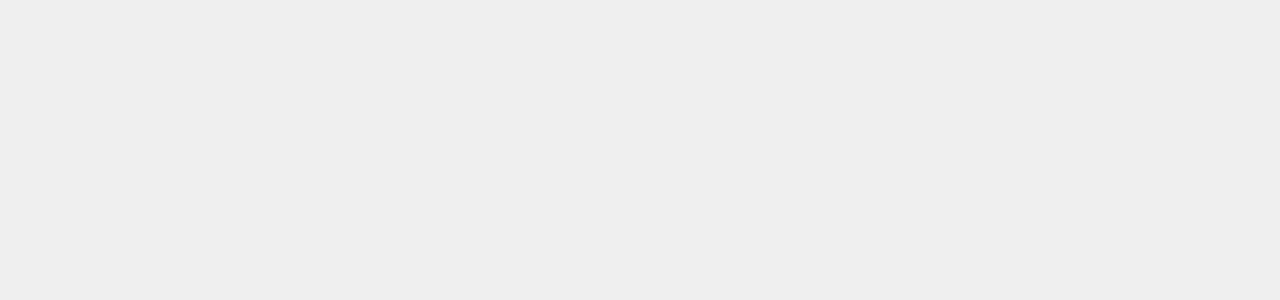
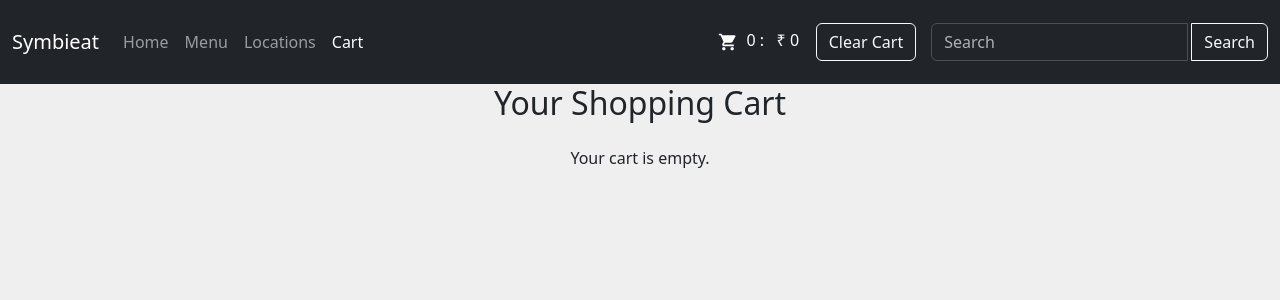
Before and after one commit to boscochanam/symbieat-fullstack, a React (Create React App) app: page /cart in a window 1280 px wide. Before the commit this address had no page. Shown: the top 300 px of the page. Built offline with nearby package versions, Linux system fonts and the light colour scheme.

Commit message:
Added a shopping cart, but removing from cart does not work

```diff
--- a/src/App.jsx
+++ b/src/App.jsx
@@ -4,13 +4,16 @@ import './static/style.css';
 import Home from './Pages/Home';
 import Menu from './Pages/Menu';
 import Locations from './Pages/Locations';
+import Cart from './Pages/Cart'
 
 function App() {
   const [cartCount, setCartCount] = useState(0);
   const [cartTotal, setCartTotal] = useState(0);
+  const [cartItems, setCartItems] = useState([]);
 
-  const addToCart = () => {
-    setCartCount(cartCount + 1);
+  const addToCart = (item) => {
+    setCartItems(c=>[...c, item]); // Add the item to the cartItems array
+    setCartCount(c=>c + 1); // Update the cart count
   };
 
   const addToTotal = (amt) => {
@@ -59,6 +62,19 @@ function App() {
             />
           }
         />
+        <Route
+          path="/cart"
+          element={
+            <Cart
+              cartItems={cartItems} // Pass the cartItems array
+              cartCount={cartCount}
+              setCartCount={setCartCount}
+              cartTotal={cartTotal}
+              setCartTotal={setCartTotal}
+            />
+          }
+        />
+
       </Routes>
     </Router>
   );
--- /dev/null
+++ b/src/Pages/Cart.jsx
@@ -0,0 +1,51 @@
+import React from 'react';
+import Header from '../components/Header';
+
+function Cart({ cartItems, ...props }) { // Merge all props into a single object
+  return (
+    <div>
+        <div className="navbar-container">
+        {/* Render the Header component */}
+        <Header
+          cartCount={props.cartCount}
+          setCartCount={props.setCartCount}
+          cartTotal={props.cartTotal}
+          setCartTotal={props.setCartTotal}
+        />
+      </div>
+      <h2 className="text-center mb-4">Your Shopping Cart</h2>
+      {cartItems.length === 0 ? (
+        <p className="text-center">Your cart is empty.</p>
+      ) : (
+        <div>
+          <div className="row">
+            {cartItems.map((item, index) => (
+              <div className="col-md-4 mb-4" key={index}>
+                <div className="card">
+                  <img
+                    src={item.imageSrc}
+                    className="card-img-top"
+                    alt={item.title}
+                    style={{ height: '300px', objectFit: 'cover' }}
+                  />
+                  <div className="card-body">
+                    <h5 className="card-title">{item.title}</h5>
+                    <p className="card-text">{item.description}</p>
+                    <p className="card-text">&#8377; {item.price}</p>
+                  </div>
+                </div>
+              </div>
+            ))}
+          </div>
+          <div className="cart-summary">
+            <h3 className="mt-4">Cart Summary</h3>
+            <p>Total: &#8377; {cartItems.reduce((total, item) => total + item.price, 0).toFixed(2)}</p>
+            <button className="btn btn-primary">Checkout</button>
+          </div>
+        </div>
+      )}
+    </div>
+  );
+}
+
+export default Cart;
--- a/src/components/FoodItems.jsx
+++ b/src/components/FoodItems.jsx
@@ -14,7 +14,7 @@ function FoodItemCard(props) {
 
   const handleAddToCart = () => {
     // Call both addToCart and addToTotal when the button is clicked
-    props.addToCart();
+    props.addToCart(props);
     props.addToTotal(props.price); // Pass the item's price to addToTotal
     setShowPopup(true);
     setTimeout(() => setShowPopup(false), 700);
--- a/src/components/Header.jsx
+++ b/src/components/Header.jsx
@@ -34,7 +34,7 @@ function Header(props) {
             <NavLink className="nav-link" to="/locations">Locations</NavLink>
           </li>
           <li className="nav-item">
-            <NavLink className="nav-link" to="/contact">Contact</NavLink>
+            <NavLink className="nav-link" to="/cart">Cart</NavLink>
           </li>
         </ul>
       </div>
```
